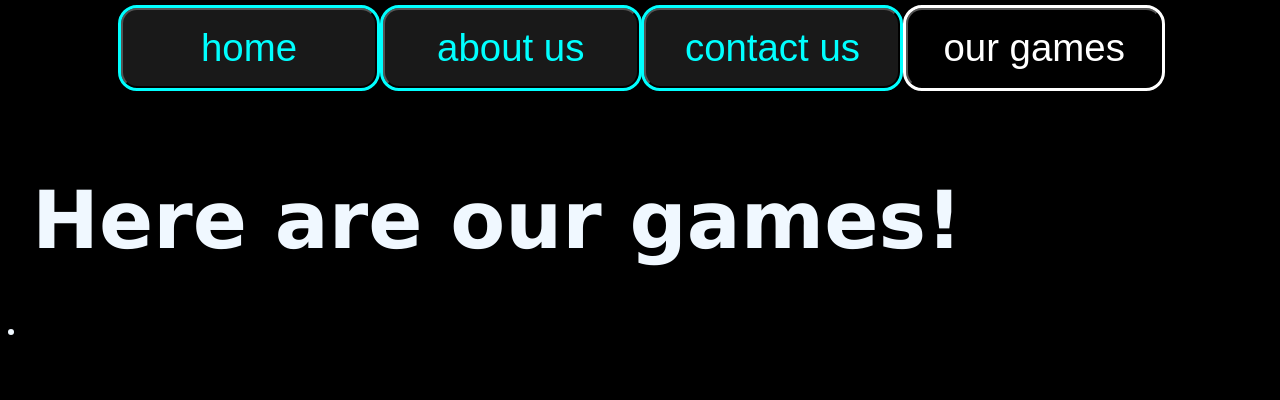
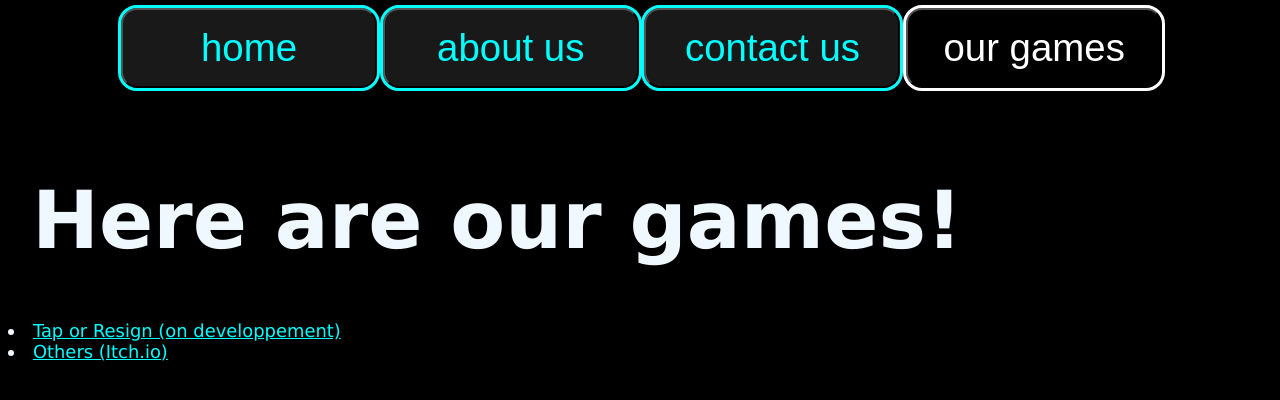
Before and after one commit to RH-Henry/Rh-site, a plain HTML site: page games/index.html in a window 1280 px wide. Drawn offline with Linux system fonts and the light colour scheme.

Commit message:
commit spé

```diff
--- a/games/index.html
+++ b/games/index.html
@@ -4,7 +4,7 @@
         <meta charset='utf-8'>
         <title>RH Dynamics</title>
         <link rel='stylesheet' type='text/css' href='../style.css'>
-        <link rel='shortcut icon' type='image/x-icon' href='../images/rhlogo.ico'/>
+        <link rel='shortcut icon' type='image/x-icon' href='../images/logo.ico'/>
         <meta name="viewport" content="width=device-width, initial-scale=1">
 
     </head>
@@ -21,7 +21,8 @@
 
         </div>
         <h1>Here are our games!</h1>
-        <li><a class="pagelink" href="tap_or_resign"></a></li>
+        <li><a class="pagelink" href="tap_or_resign" >Tap or Resign (on developpement)</a></li>
+        <li><a class="pagelink" href="https://remidv.itch.io" >Others (Itch.io)</a></li>
 
 
 </body>
```
Also changed, not shown: about/index.html (+1 -1 lines), contact/index.html (+1 -1 lines), home/index.html (+1 -1 lines), images/logo.ico (renamed from images/rhlogo.ico).
